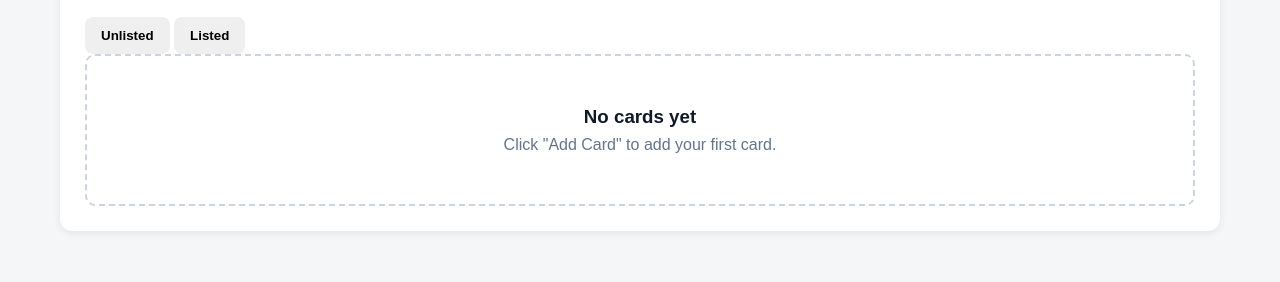
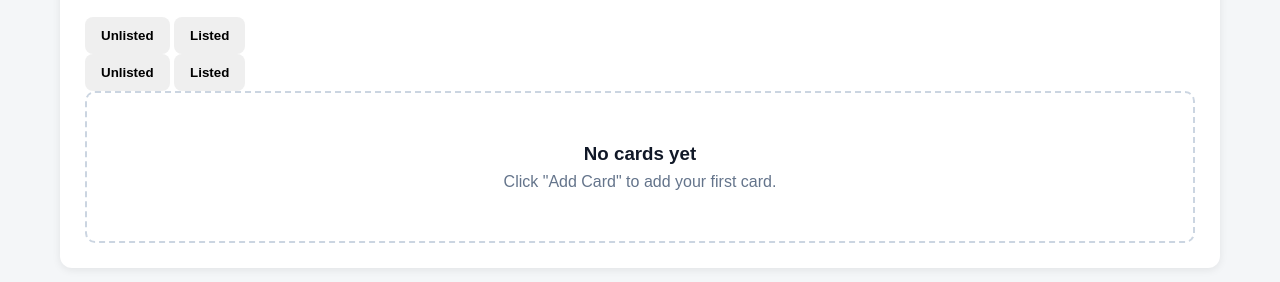
Before and after one commit to cilantropersonal90210-ops/card-profit-tracker, a plain HTML site: page index.html in a window 1280 px wide. Shown: the part 472-754 px from the top of the page. Drawn offline with Linux system fonts and the light colour scheme.

Commit message:
index.html

```diff
--- a/index.html
+++ b/index.html
@@ -66,6 +66,18 @@
     </button>
 </div>
 
+<div class="inventory-tabs">
+    <button id="unlistedTab" class="inventory-tab active">
+        Unlisted
+    </button>
+
+    <button id="listedTab" class="inventory-tab">
+        Listed
+    </button>
+</div>
+
+<div id="cardList">
+
 <div id="cardList">
 <div class="empty-message">
 <h3>No cards yet</h3>
```
